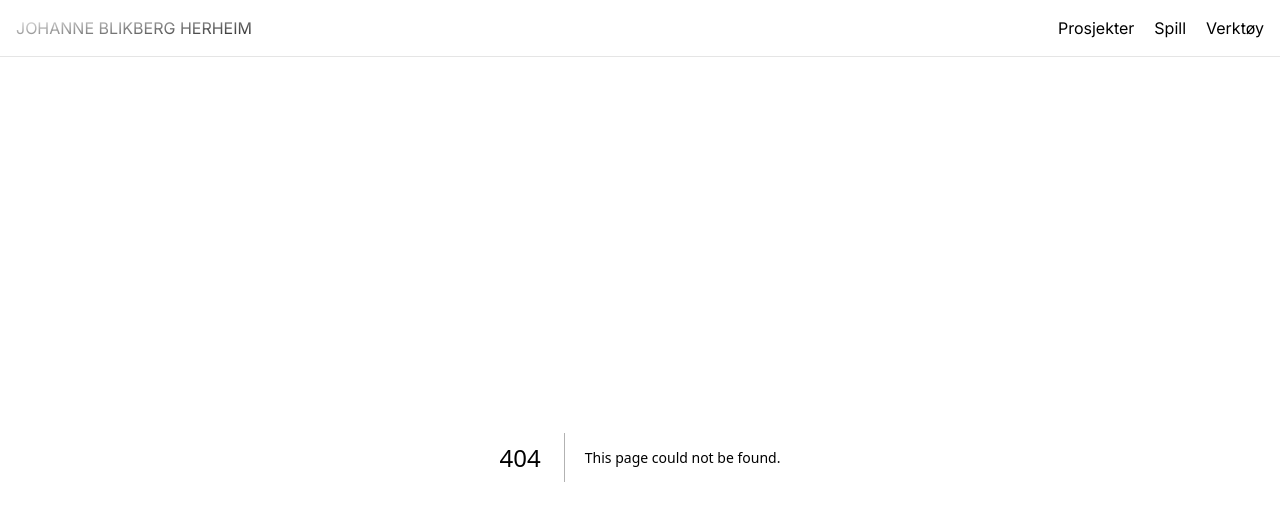
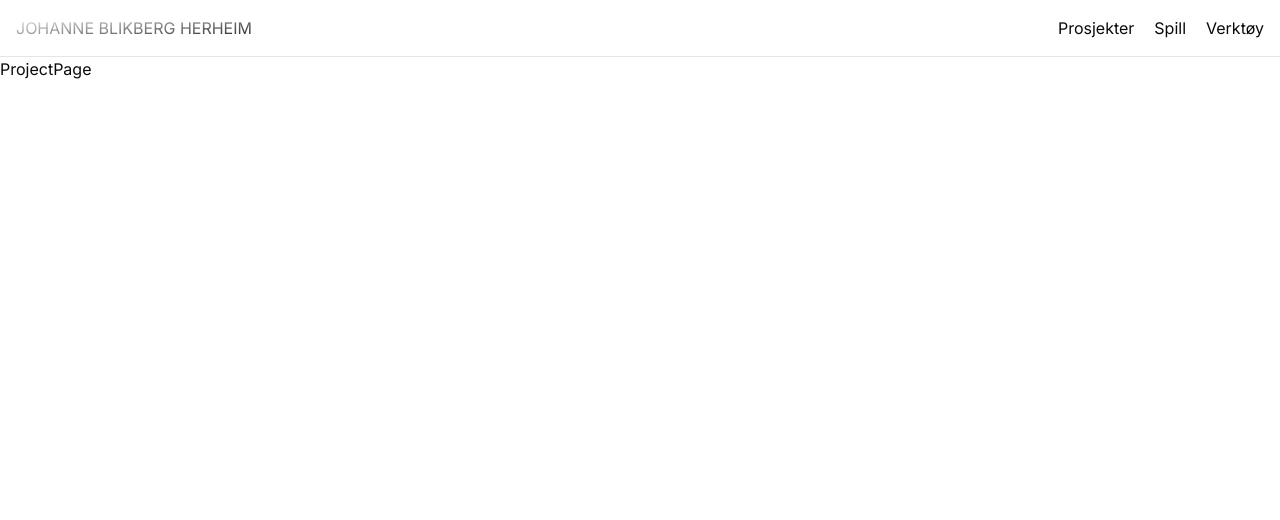
Before and after one commit to johanneherheim/personal-website, a Next.js app: page /projects in a window 1280 px wide. Before the commit this address had no page. Shown: the top 520 px of the page. Built offline with nearby package versions, Linux system fonts and the light colour scheme.

Commit message:
Add pages

```diff
--- /dev/null
+++ b/app/games/page.tsx
@@ -0,0 +1,3 @@
+export default function GamePage() {
+  return <div>GamePage</div>;
+}
--- /dev/null
+++ b/app/projects/page.tsx
@@ -0,0 +1,3 @@
+export default function ProjectPage() {
+  return <div>ProjectPage</div>;
+}
--- /dev/null
+++ b/app/tools/page.tsx
@@ -0,0 +1,3 @@
+export default function ToolPage() {
+  return <div>ToolPage</div>;
+}
```
